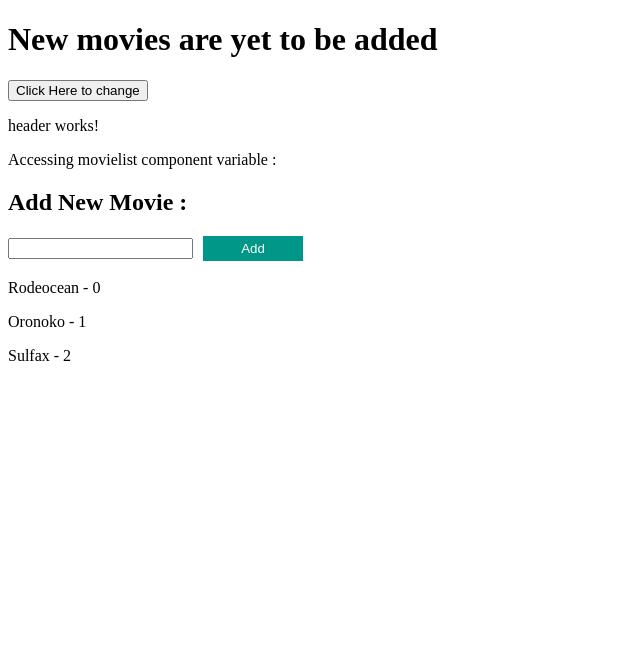
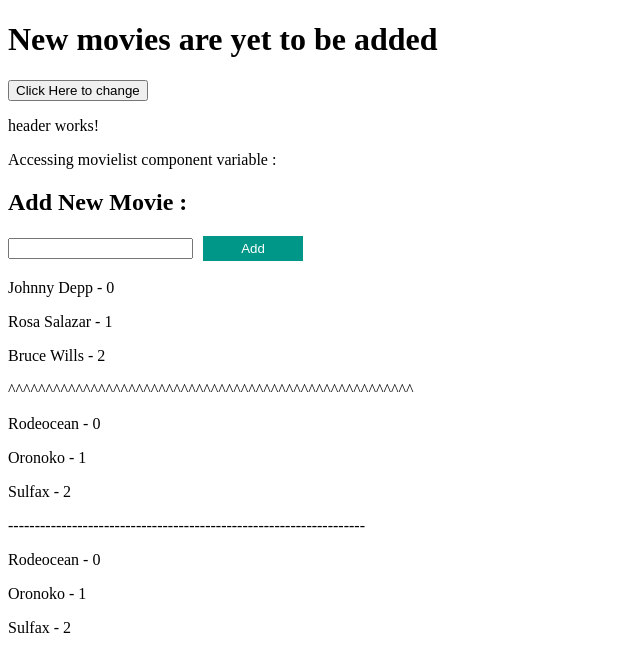
Before and after one commit to zirajmohammed/AngularCourse, an Angular app: page / in a window 1280 px wide. Shown: the top 672 px of the page, without its empty margins (0-640 px from the left). Built offline with nearby package versions, Linux system fonts and the light colour scheme.

Commit message:
@Input-A003-6

```diff
--- a/src/app/app.component.html
+++ b/src/app/app.component.html
@@ -3,4 +3,12 @@
 
 <app-header></app-header>
 <app-moviedetails></app-moviedetails>
-<app-movielist></app-movielist>
+<app-movielist
+    [movieList] = movies
+    [actors] = actorListComplete
+></app-movielist>
+
+-------------------------------------------------------------------
+<p *ngFor="let r of movies;let i = index">
+    {{r.movietitle}} - {{i}}
+</p>
--- a/src/app/app.component.ts
+++ b/src/app/app.component.ts
@@ -8,7 +8,41 @@ import { Component, ChangeDetectionStrategy } from '@angular/core';
 export class AppComponent {
   title = 'New movies are yet to be added';
 
-  changeTextInTitle(){
+  actorListComplete = [
+    {
+      'name' : 'Johnny Depp'
+    },
+    {
+      'name' : 'Rosa Salazar'
+    },
+    {
+      'name' : 'Bruce Wills'
+    }
+  ];
+  movies = [
+    {
+      "_id": "5c60d2dfd4c2dc72259087ec",
+      "movietitle": "Rodeocean",
+      "genre": "Fantasy",
+      "rating": 5,
+      "desc": "velit in sunt occaecat exercitation qui amet ex elit labore excepteur occaecat veniam nisi irure Lorem minim excepteur irure aliquip"
+    },
+    {
+      "_id": "5c60d2df54548a881818d257",
+      "movietitle": "Oronoko",
+      "genre": "Fantasy",
+      "rating": 8,
+      "desc": "esse ullamco cupidatat cillum cillum nostrud esse qui sit fugiat consectetur exercitation amet ut ad irure commodo fugiat cupidatat nostrud"
+    },
+    {
+      "_id": "5c60d2dfe6acbcab33806898",
+      "movietitle": "Sulfax",
+      "genre": "Sci-Fi",
+      "rating": 8,
+      "desc": "aliqua tempor qui tempor non consectetur nostrud velit veniam Lorem proident esse excepteur consequat labore sint do fugiat velit officia"
+    }
+  ];
+  changeTextInTitle() {
     this.title = 'The new movie title is Changed';
   }
 }
--- a/src/app/movielist/movielist.component.html
+++ b/src/app/movielist/movielist.component.html
@@ -6,8 +6,15 @@
   <button class="btn" [disabled] = 'dataBinding' (click)='addMovieName()'>Add</button><!-- Property Binding, Event Binding -->
 </div>
 <div><h3>{{twoWayBinding}}</h3></div><!-- String Interpolation -->
+
 <div class="add">
-  <p *ngFor="let r of movies;let i = index">
+  <p *ngFor="let r of actorList;let i = index">
+    {{r.name}} - {{i}}
+  </p>
+</div>
+^^^^^^^^^^^^^^^^^^^^^^^^^^^^^^^^^^^^^^^^^^^^^^^^^^^^^^
+<div class="add">
+  <p *ngFor="let r of movieList;let i = index">
     {{r.movietitle}} - {{i}}
   </p>
 </div>
--- a/src/app/movielist/movielist.component.ts
+++ b/src/app/movielist/movielist.component.ts
@@ -1,4 +1,4 @@
-import { Component, OnInit } from '@angular/core';
+import { Component, OnInit, Input } from '@angular/core';
 
 @Component({
   selector: 'app-movielist',
@@ -7,31 +7,10 @@ import { Component, OnInit } from '@angular/core';
 })
 export class MovielistComponent implements OnInit {
 
+  @Input() movieList: any;
+  @Input('actors') actorList: any;
   dataBinding: boolean = false;
   twoWayBinding: string = '';
-  movies = [
-    {
-      "_id": "5c60d2dfd4c2dc72259087ec",
-      "movietitle": "Rodeocean",
-      "genre": "Fantasy",
-      "rating": 5,
-      "desc": "velit in sunt occaecat exercitation qui amet ex elit labore excepteur occaecat veniam nisi irure Lorem minim excepteur irure aliquip"
-    },
-    {
-      "_id": "5c60d2df54548a881818d257",
-      "movietitle": "Oronoko",
-      "genre": "Fantasy",
-      "rating": 8,
-      "desc": "esse ullamco cupidatat cillum cillum nostrud esse qui sit fugiat consectetur exercitation amet ut ad irure commodo fugiat cupidatat nostrud"
-    },
-    {
-      "_id": "5c60d2dfe6acbcab33806898",
-      "movietitle": "Sulfax",
-      "genre": "Sci-Fi",
-      "rating": 8,
-      "desc": "aliqua tempor qui tempor non consectetur nostrud velit veniam Lorem proident esse excepteur consequat labore sint do fugiat velit officia"
-    }
-  ];
 
   constructor() { }
 
@@ -39,7 +18,7 @@ export class MovielistComponent implements OnInit {
   }
 
   addMovieName(){
-    this.movies.push({
+    this.movieList.push({
       _id: "741236589",
       movietitle: this.twoWayBinding,
       genre: "Fantasy",
```
